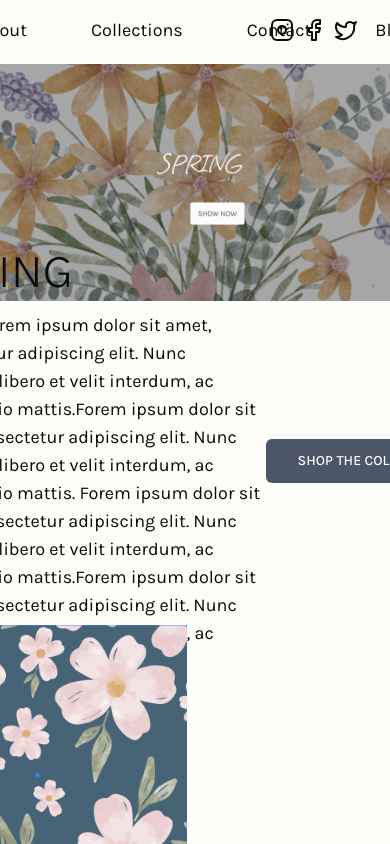
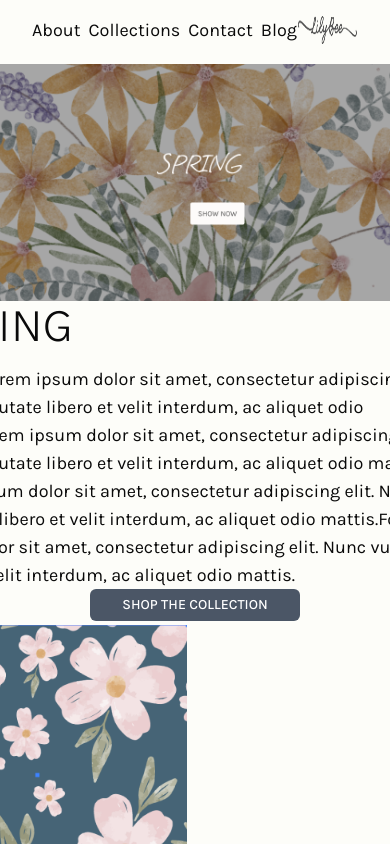
Before and after one commit to zadmin88/lilybee, a Next.js app: page / in a window 390 px wide. Shown: the top 844 px of the page. Built offline with nearby package versions, Linux system fonts and the light colour scheme.

Commit message:
Add sticky navbar

```diff
--- a/app/(main)/_components/collection-description.tsx
+++ b/app/(main)/_components/collection-description.tsx
@@ -2,8 +2,8 @@ import { Button } from "@/components/ui/button";
 
 const CollectionDescription = () => {
   return (
-    <div className="w-full h-80  flex justify-between items-center px-4  lg:px-32">
-      <div className="flex flex-col gap-4 max-w-[800px]">
+    <div className="w-full h-80  flex lg:flex-row flex-col  justify-between items-center px-4  xl:px-24">
+      <div className="flex flex-col gap-4 max-w-[800px] ">
         <h1 className="text-5xl uppercase font-light ">Spring</h1>
         <p className="text-lg">
           SPRING Forem ipsum dolor sit amet, consectetur adipiscing elit. Nunc
--- a/components/footer.tsx
+++ b/components/footer.tsx
@@ -7,7 +7,7 @@ import { Label } from "./ui/label";
 
 export const Footer = () => {
   return (
-    <div className="bottom-0 py-16 bg-[#F7F6F2]  p-4  h-[400px] w-full  flex flex-col gap-8 items-center justify-between ">
+    <div className="bottom-0 py-16 bg-[#F7F6F2]  p-4  h-[400px] w-screen  flex flex-col gap-8 items-center justify-between ">
       <Image
         src="/isotipo.png"
         alt="Logo"
--- a/components/logo.tsx
+++ b/components/logo.tsx
@@ -3,14 +3,14 @@ import Image from "next/image";
 
 export const Logo = () => {
   return (
-    <div className="hidden md:flex lg:justify-center w-full pt-8">
+    <div className="hidden md:flex md:justify-center w-full pt-8">
       <Link href="/">
         <Image
           src="/logo.png"
           alt="Logo"
           width={1200}
           height={240}
-          className="h-15 hover:opacity-75 transition "
+          className="h-12 w-56  "
         />
       </Link>
     </div>
--- a/components/navbar.tsx
+++ b/components/navbar.tsx
@@ -4,12 +4,20 @@ import Link from "next/link";
 import { Facebook, Instagram, Twitter } from "lucide-react";
 import { cn } from "@/lib/utils";
 import { usePathname } from "next/navigation";
+import Image from "next/image";
+import { useScrollTop } from "@/hooks/use-scroll-top";
 
 export const Navbar = () => {
   const pathname = usePathname();
+  const scrolled = useScrollTop();
   return (
-    <nav className="sticky top-0 flex items-center justify-center w-full h-15 px-4 py-4 mb-4 ">
-      <div className="flex justify-items-center gap-16">
+    <nav
+      className={cn(
+        "sticky top-0 flex md:items-center justify-between md:justify-center w-full h-15 px-0 md:px-4 py-4 mb-4 bg-mainBackground z-50",
+        scrolled && "fixed"
+      )}
+    >
+      <div className="flex gap-2  md:gap-16">
         <Link
           className={cn(
             "hover:font-semibold text-lg",
@@ -50,7 +58,7 @@ export const Navbar = () => {
           Blog
         </Link>
       </div>
-      <div className="absolute right-0 top-1/2 transform -translate-y-1/2 flex gap-2 ">
+      <div className="hidden absolute right-0 top-1/2 transform -translate-y-1/2 md:flex gap-2 ">
         <a href="https://www.instagram.com/lilybeegentle/">
           <Instagram size={24} />
         </a>
@@ -61,6 +69,15 @@ export const Navbar = () => {
           <Twitter size={24} />
         </a>
       </div>
+      <Link className="transition w-full flex justify-end md:hidden" href="/">
+        <Image
+          src="/logo.png"
+          alt="Logo"
+          width={1200}
+          height={240}
+          className="h-15 w-56 "
+        />
+      </Link>
     </nav>
   );
 };
--- /dev/null
+++ b/hooks/use-scroll-top.tsx
@@ -0,0 +1,20 @@
+import { useState, useEffect } from "react";
+
+export const useScrollTop = (threshold = 80) => {
+  const [scrolled, setScrolled] = useState(false);
+
+  useEffect(() => {
+    const handleScroll = () => {
+      if (window.scrollY > threshold) {
+        setScrolled(true);
+      } else {
+        setScrolled(false);
+      }
+    };
+
+    window.addEventListener("scroll", handleScroll);
+    return () => window.removeEventListener("scroll", handleScroll);
+  }, [threshold]);
+
+  return scrolled;
+};
```
Also changed, not shown: public/logo.png.
